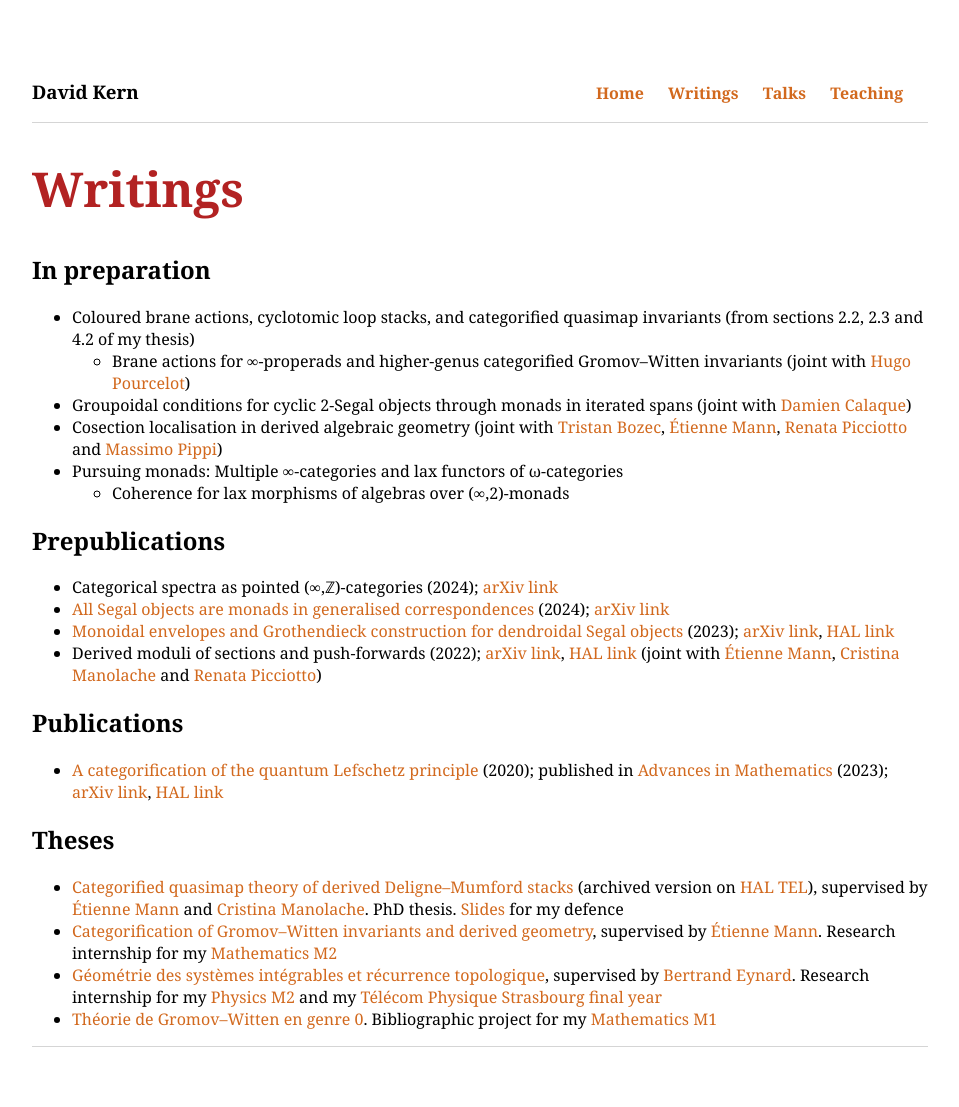
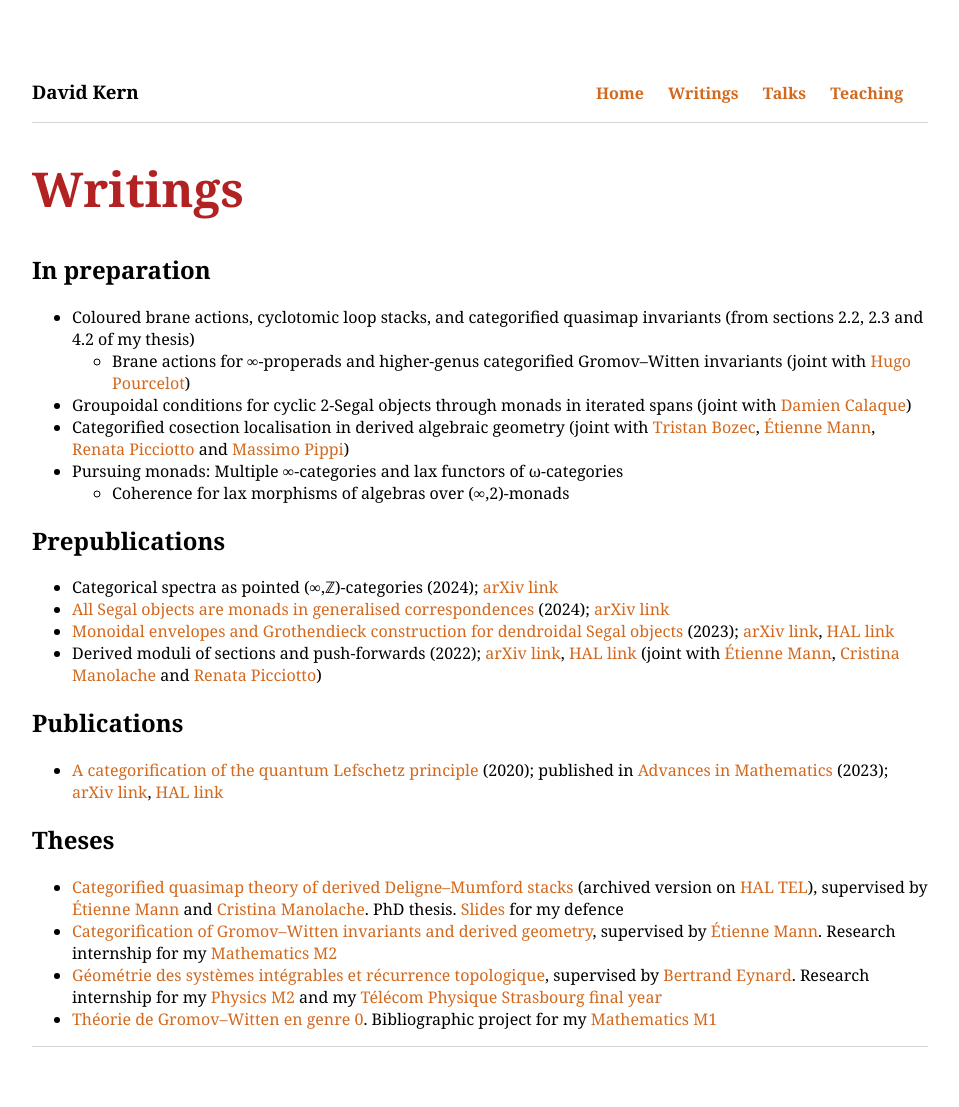
Before and after one commit to dskern/dskern.github.io, a Jekyll site: the page built from writings.html, in a window 1280 px wide. Shown: the whole page, without its empty margins (160-1119 px from the left). Built offline with Jekyll 4.4.1, drawn with Linux system fonts in a browser that asks for light colours.

Commit message:
Update writings.html

```diff
--- a/writings.html
+++ b/writings.html
@@ -9,7 +9,7 @@ layout: default
   <li>Coloured brane actions, cyclotomic loop stacks, and categorified quasimap invariants (from sections 2.2, 2.3 and 4.2 of my thesis)</li>
   <ul><li>Brane actions for &infin;-properads and higher-genus categorified Gromov&ndash;Witten invariants (joint with <a href="https://www.math.univ-paris13.fr/~pourcelot/">Hugo Pourcelot</a>)</li></ul>
   <li>Groupoidal conditions for cyclic 2-Segal objects through monads in iterated spans (joint with <a href="https://imag.umontpellier.fr/~calaque/">Damien Calaque</a>)</li>
-  <li>Cosection localisation in derived algebraic geometry (joint with <a href="https://math.univ-angers.fr/~bozec/">Tristan Bozec</a>, <a href="https://math.univ-angers.fr/~mann/">Étienne Mann</a>, <a href="https://sites.google.com/view/renatapicciotto/">Renata Picciotto</a> and <a href="https://math.univ-angers.fr/membre/pippi-massimo/">Massimo Pippi</a>)</li>
+  <li>Categorified cosection localisation in derived algebraic geometry (joint with <a href="https://math.univ-angers.fr/~bozec/">Tristan Bozec</a>, <a href="https://math.univ-angers.fr/~mann/">Étienne Mann</a>, <a href="https://sites.google.com/view/renatapicciotto/">Renata Picciotto</a> and <a href="https://math.univ-angers.fr/membre/pippi-massimo/">Massimo Pippi</a>)</li>
   <li>Pursuing monads: Multiple &infin;-categories and lax functors of &omega;-categories</li>
   <ul><li>Coherence for lax morphisms of algebras over (&infin;,2)-monads</li></ul>
 </ul>
```
